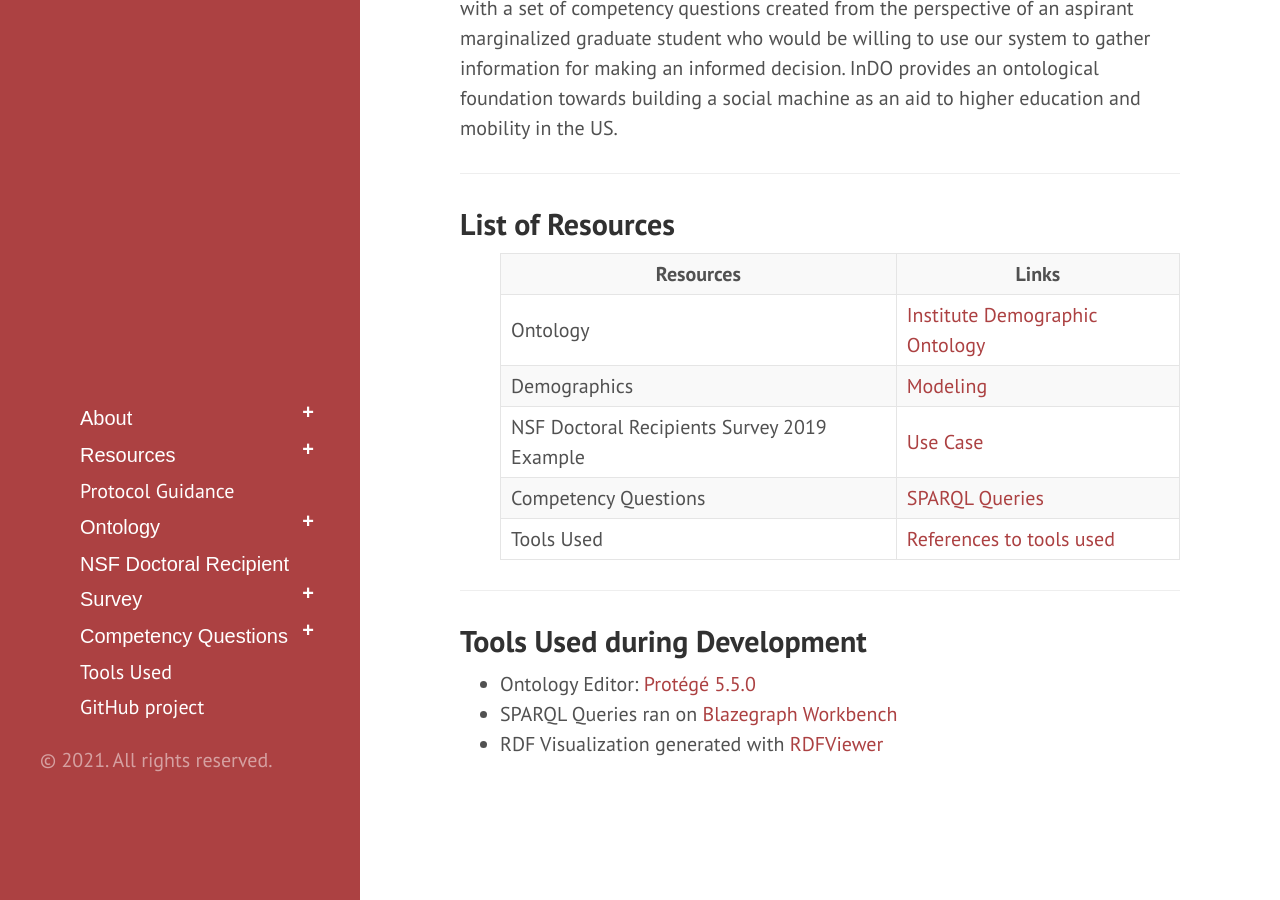
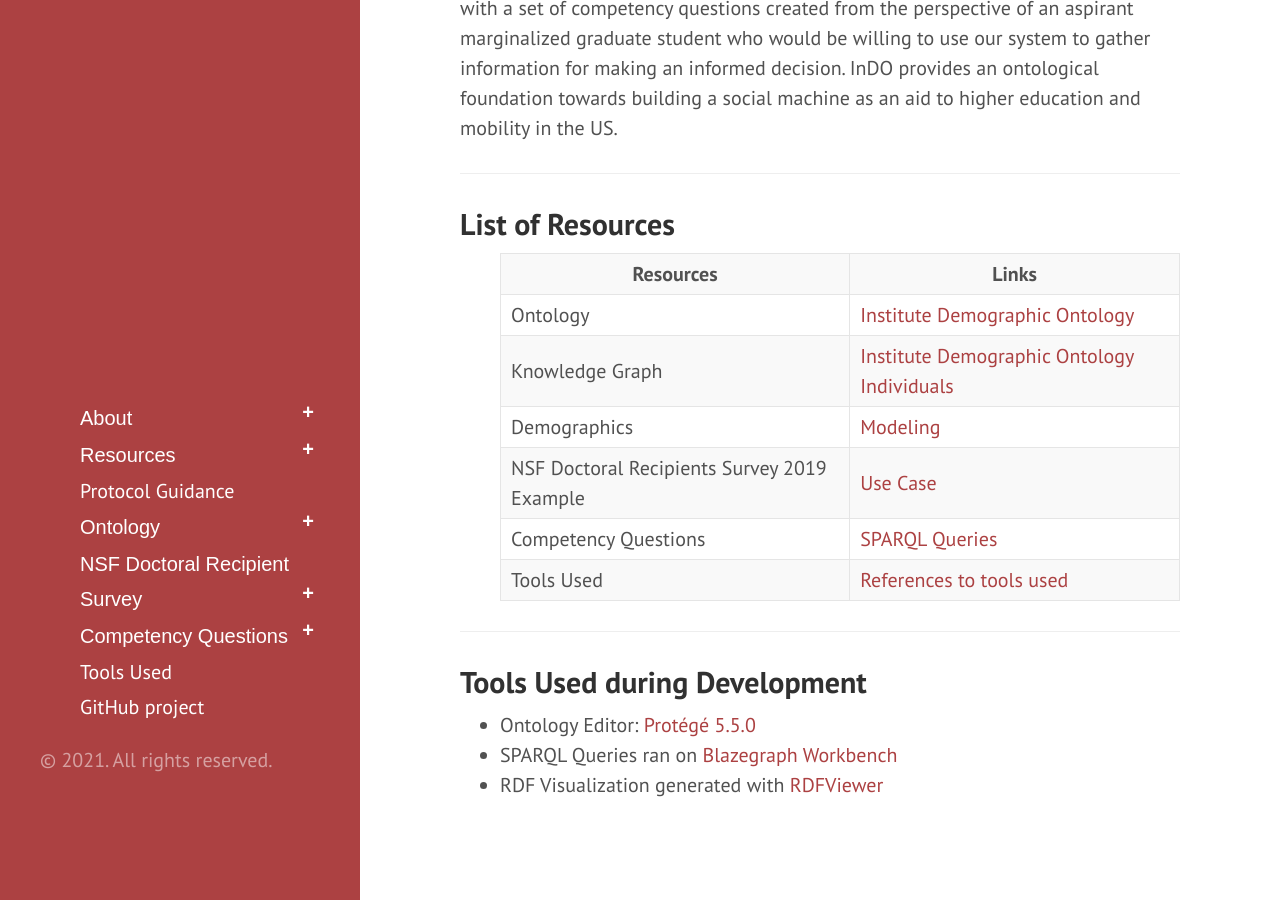
Before and after one commit to tetherless-world/institute-demographic-ontology, a Jekyll site: the page built from index.md, in a window 1280 px wide and 900 px high, scrolled down 1311 px. Built offline with Jekyll 4.4.1, drawn with Linux system fonts in a browser that asks for light colours; Markdown is read by kramdown in place of the engine named in the settings.

Commit message:
Update index.md
updated index page with KG link

```diff
--- a/index.md
+++ b/index.md
@@ -35,6 +35,10 @@ title: Institute Demographic Ontology (InDO)
     <td><a href="ontology">Institute Demographic Ontology</a> </td>
   </tr>
   <tr>
+    <td>Knowledge Graph</td>
+    <td><a href="ontology">Institute Demographic Ontology Individuals</a> </td>
+  </tr>
+  <tr>
     <td>Demographics</td>
     <td><a href="modeling#demographics">Modeling</a> </td>
   </tr>
```
